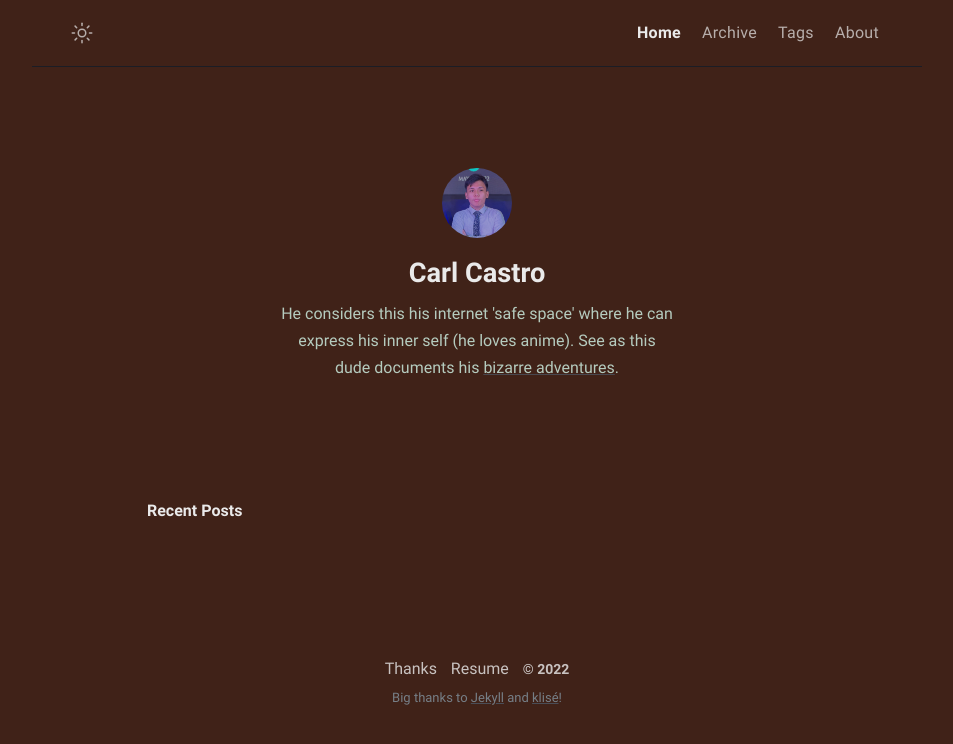
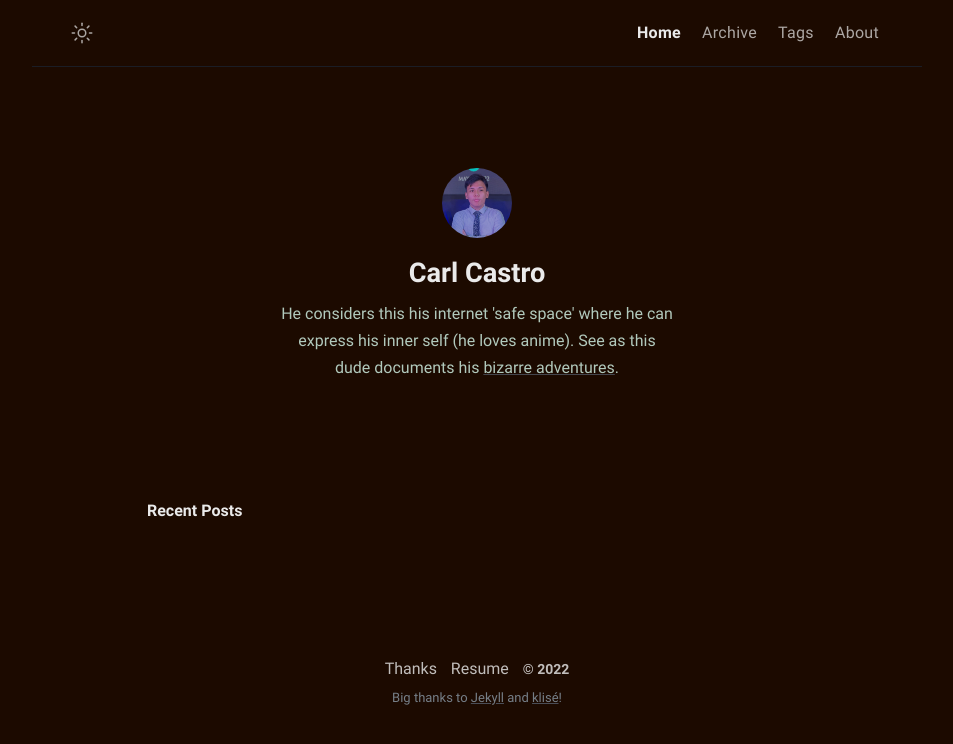
Before and after one commit to philippines69/carlcastroarchives, a Jekyll site: the page built from index.md, in a window 1280 px wide. Shown: the top 744 px of the page, without its empty margins (163-1116 px from the left). Built offline with Jekyll 4.4.1, drawn with Linux system fonts in a browser that asks for light colours.

Commit message:
Update main.scss

```diff
--- a/_sass/main.scss
+++ b/_sass/main.scss
@@ -28,7 +28,7 @@ $dark-text-base-color: #C2DED1;
 $dark-text-link-blue: #ECE5C7;
 $dark-text-link-blue-active: #CDC2AE;
 
-$dark-black: #402218;
+$dark-black: #1C0A00;
 $dark-white: #eaeaea;
 $dark-light: #1b1d25;
 $dark-smoke: #4a4d56;
```
